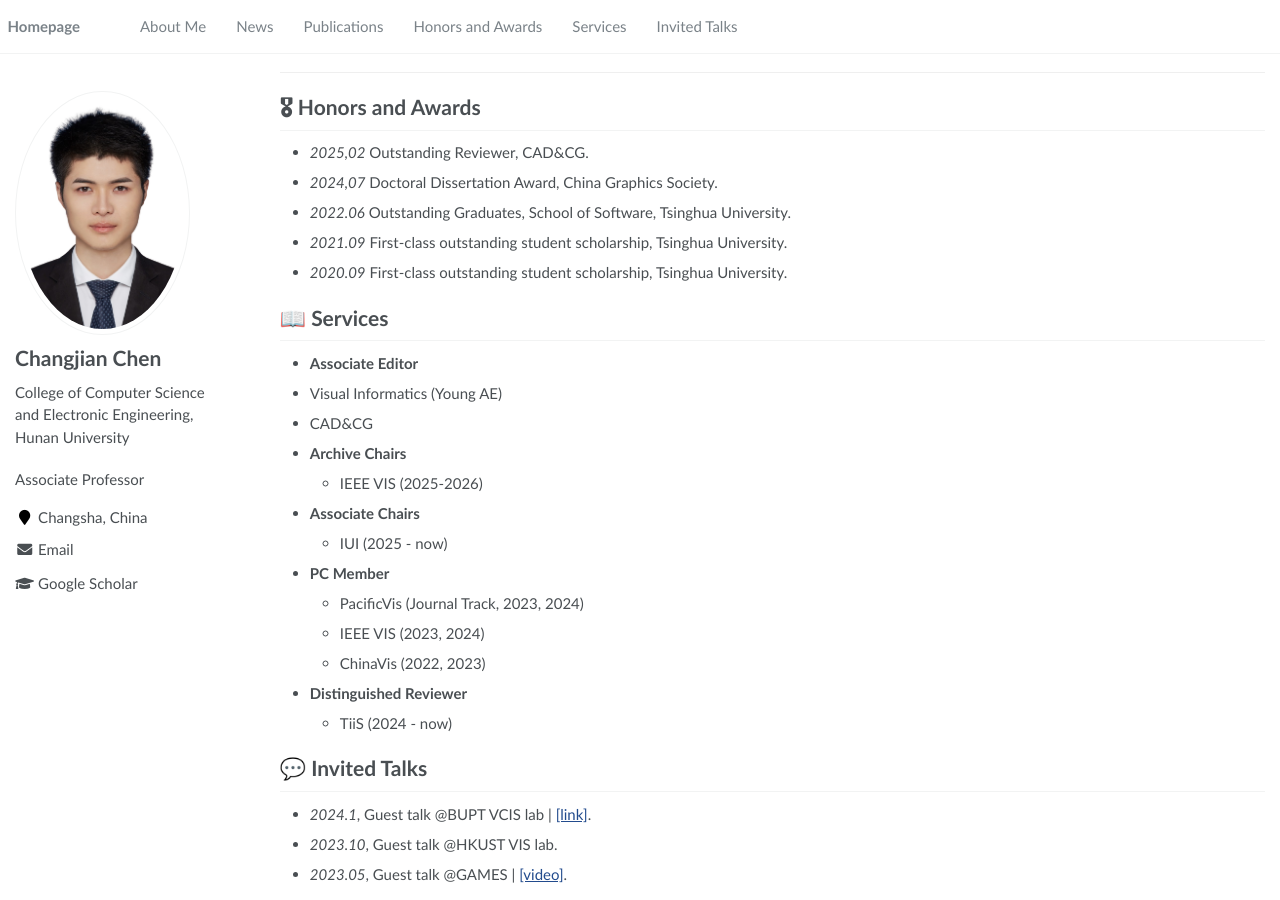
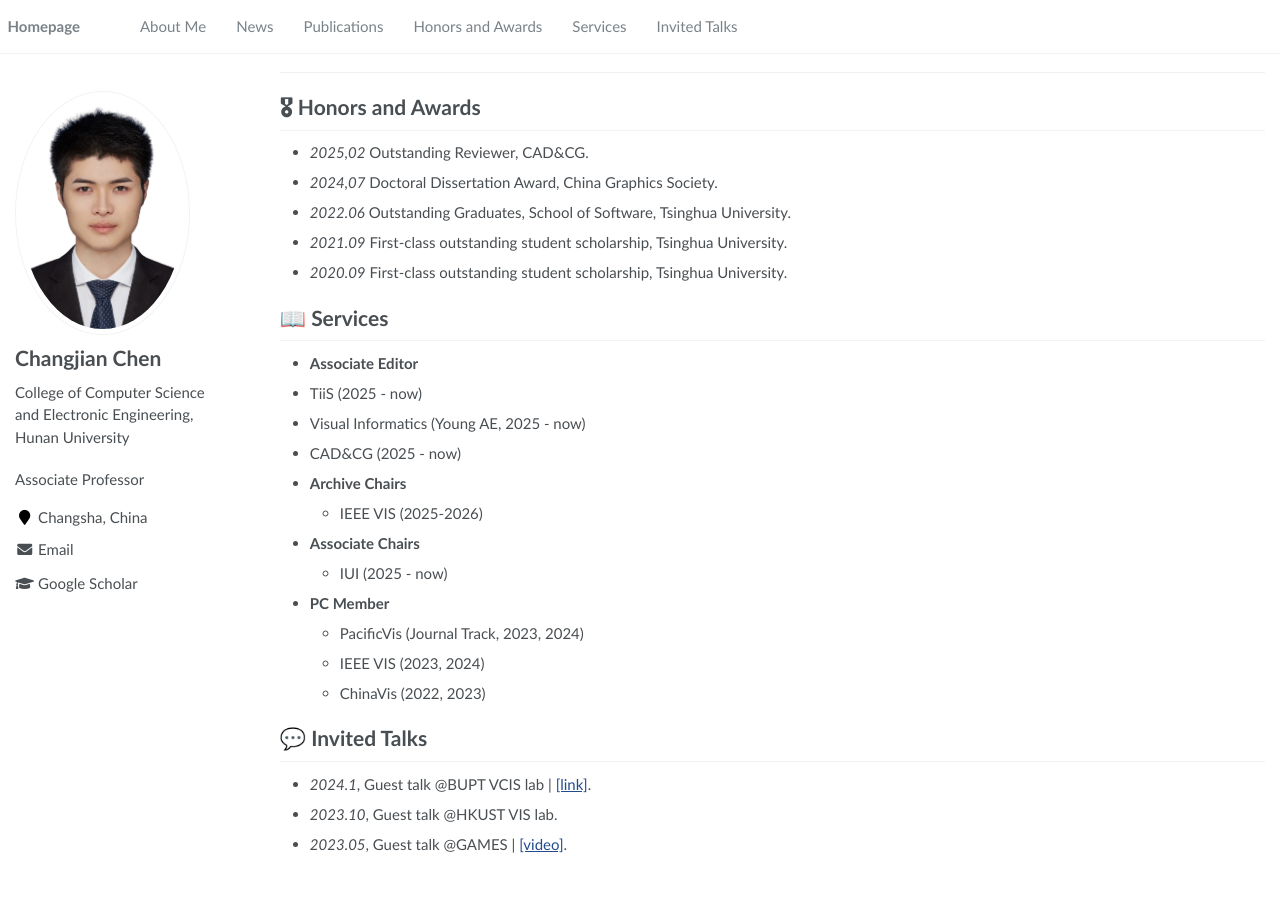
Before and after one commit to changjianchen/changjianchen.github.io, a Jekyll site: the page built from _pages/about.md, in a window 1280 px wide and 900 px high, scrolled down 4651 px. Built offline with Jekyll 4.4.1, drawn with Linux system fonts in a browser that asks for light colours; after the commit the page ends 5521 px from its top, so only the background shows below that.

Commit message:
Update about.md

```diff
--- a/_pages/about.md
+++ b/_pages/about.md
@@ -362,8 +362,9 @@ IEEE Transactions on Visualization and Computer Graphics, 2019 Vol. 25(1): 235-2
 
 # 📖 Services
 -  **Associate Editor**
-  - Visual Informatics (Young AE)
-  - CAD&CG
+  - TiiS (2025 - now)
+  - Visual Informatics (Young AE, 2025 - now)
+  - CAD&CG (2025 - now)
 - **Archive Chairs**
   - IEEE VIS (2025-2026)
 - **Associate Chairs**
@@ -372,8 +373,6 @@ IEEE Transactions on Visualization and Computer Graphics, 2019 Vol. 25(1): 235-2
   - PacificVis (Journal Track, 2023, 2024)
   - IEEE VIS (2023, 2024)
   - ChinaVis (2022, 2023)
-- **Distinguished Reviewer**
-  - TiiS (2024 - now)
 <!-- - **Reviewer** IEEE TVCG (2022, 2023), IEEE VIS (2021, 2022), CHI (2023), IUI (2022), JoVI (2020), AIIM (2022), ChinaVis (2018, 2019) -->
 <!-- - **Teach assistant** Information Visualization and Visual Analytics (2018, 2019, 2020, 2021) -->
 
```
